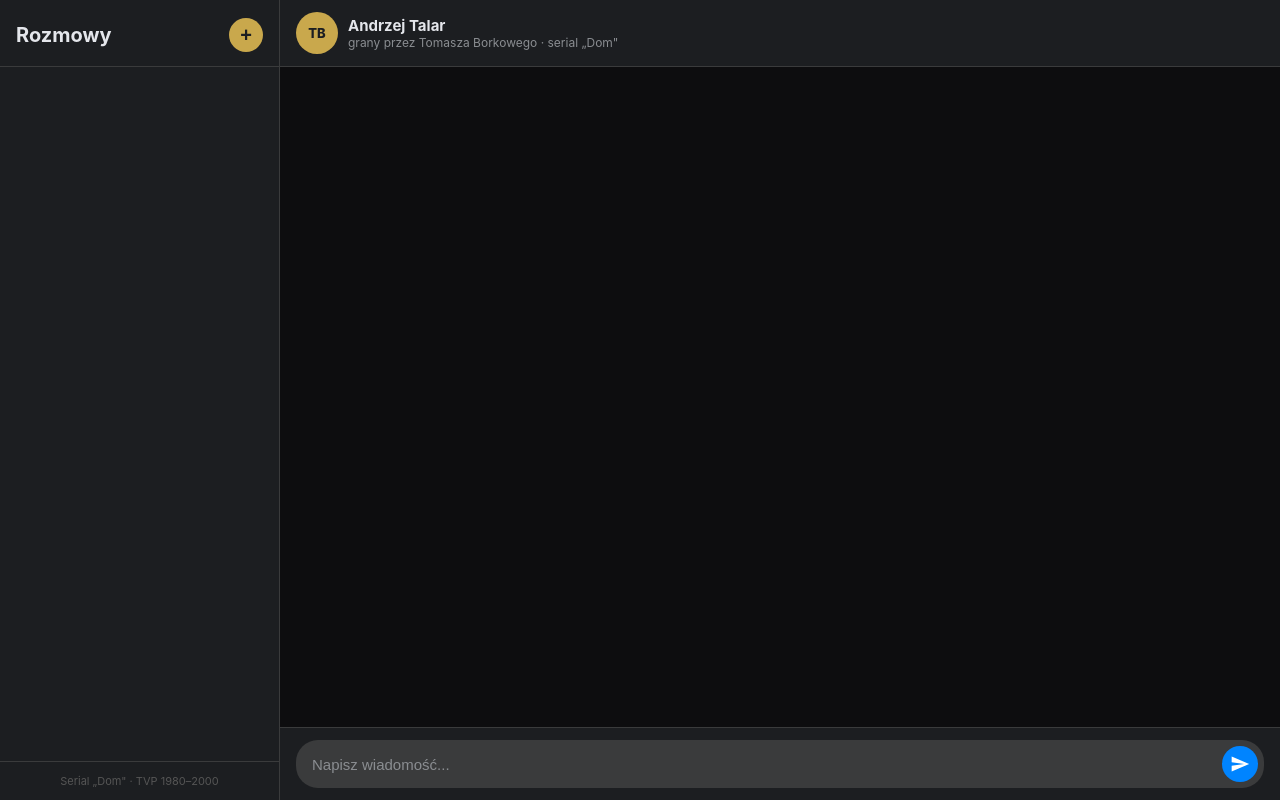
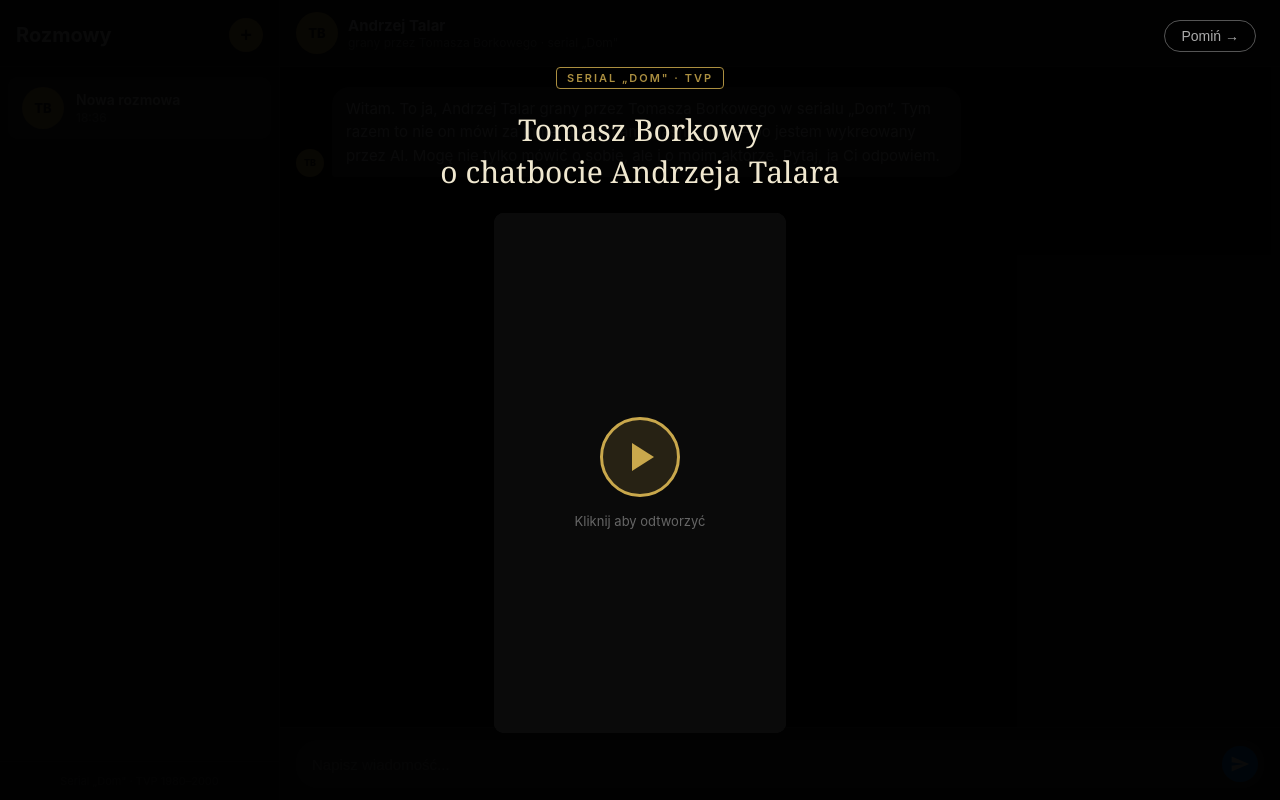
Before and after one commit to PawKmi/talar-chatbot, a website: page talar-chatbot/index.html in a window 1280 px wide. Drawn offline with Linux system fonts and the light colour scheme.

Commit message:
Add files via upload

```diff
--- a/talar-chatbot/index.html
+++ b/talar-chatbot/index.html
@@ -57,6 +57,27 @@
     </div>
   </div>
 
+  <!-- SPLASH SCREEN -->
+  <div class="splash" id="splash">
+    <button class="btn-skip" id="btn-skip">Pomiń &rarr;</button>
+    <div class="splash-content">
+      <div class="splash-label">SERIAL „DOM" · TVP</div>
+      <h2 class="splash-title">Tomasz Borkowy<br>o chatbocie Andrzeja Talara</h2>
+      <div class="splash-player-wrap">
+        <div id="yt-player"></div>
+        <div class="splash-cover" id="splash-cover">
+          <button class="btn-play-big" id="btn-play">
+            <svg viewBox="0 0 24 24" width="48" height="48" fill="currentColor">
+              <path d="M8 5v14l11-7z"/>
+            </svg>
+          </button>
+          <p>Kliknij aby odtworzyć</p>
+        </div>
+      </div>
+    </div>
+  </div>
+
+  <script src="https://www.youtube.com/iframe_api"></script>
   <script src="app.js"></script>
 </body>
 </html>
```
